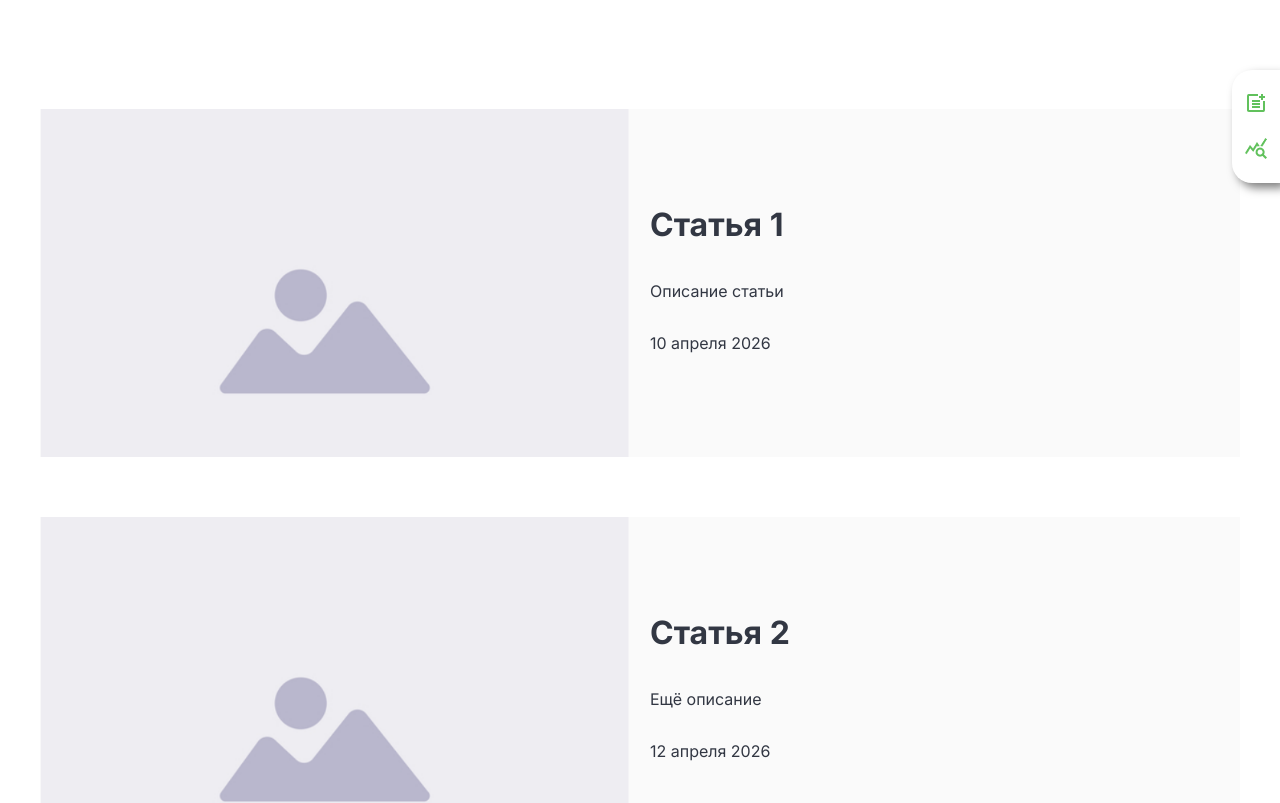
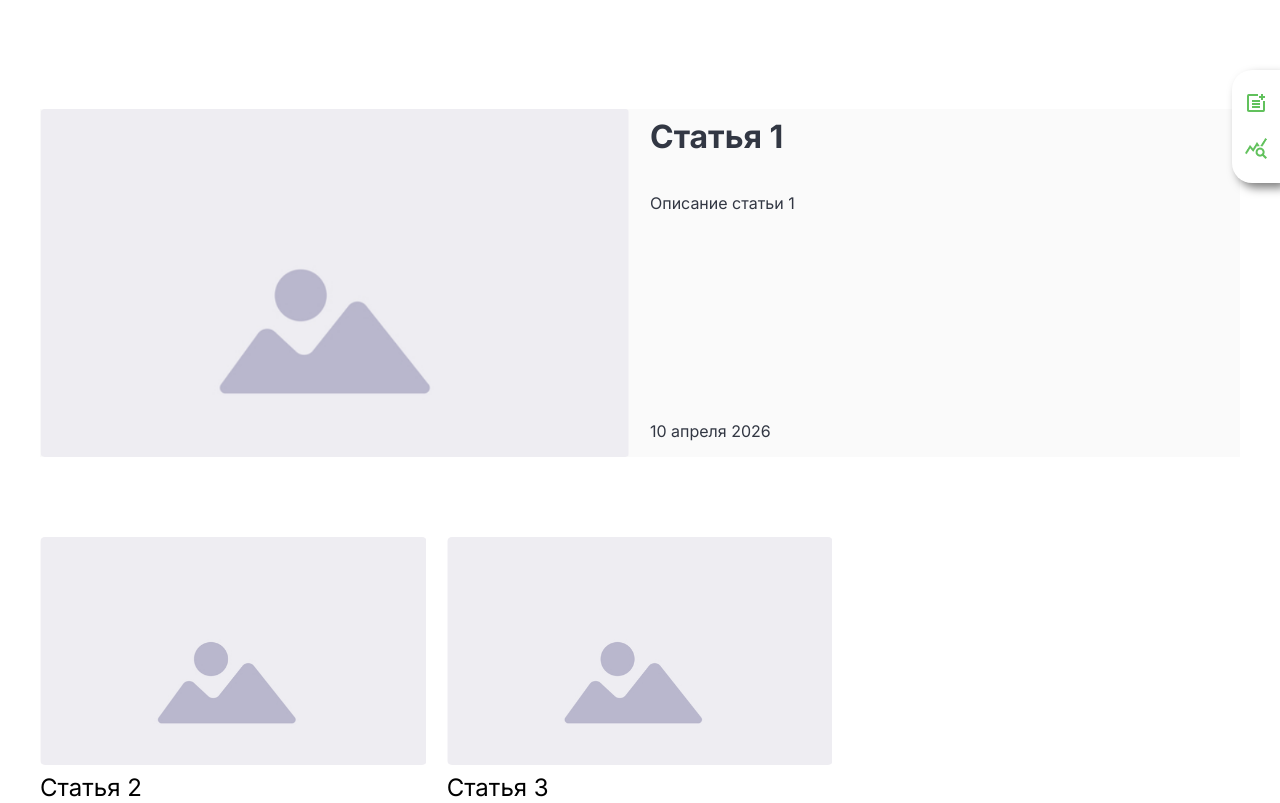
Before and after one commit to iiuwang/eltex_course, an Angular app in the folder blog-app/: page /blog-page in a window 1280 px wide. Shown: the part 317-1120 px from the top of the page. Built offline with nearby package versions, Linux system fonts and the light colour scheme.

Commit message:
lesson-11-angular2

```diff
--- a/blog-app/src/app/ui/components/blog-post/blog-post.html
+++ b/blog-app/src/app/ui/components/blog-post/blog-post.html
@@ -1,4 +1,4 @@
-    <article class="card_item">
+    <article class="card_item" [class.first]="index === 0">
         <img [src]="image" alt="Обложка" />
         <button class="hover_delete">
             <img src="delete.png" alt="Иконка удаления" />
--- a/blog-app/src/app/ui/components/blog-post/blog-post.scss
+++ b/blog-app/src/app/ui/components/blog-post/blog-post.scss
@@ -1,8 +1,8 @@
-.posts_card {
-  display: grid;
-  grid-template-columns: repeat(3, 1fr);
-  grid-gap: 20px;
-}
+// .posts_card {
+//   display: grid;
+//   grid-template-columns: repeat(3, 1fr);
+//   grid-gap: 20px;
+// }
 
 .card_item{
   position: relative;
@@ -29,13 +29,13 @@
   opacity: 1;
 }
 
-.posts_card .card_item{
+.card_item{
   display: flex;
   flex-direction: column;
   margin-bottom: 60px;
 
 }
-.card_item:first-child{
+.card_item.first{
   grid-column: 1 / -1;
   display: grid;
   grid-template-columns: 1fr 1fr;
@@ -44,10 +44,10 @@
   background-color: var(--post_card);
   margin-bottom: 60px;
 }
-.card_item:first-child {
+.card_item.first {
     position: relative;
 }
-.posts_card .card_item  img{
+.card_item  img{
   width: 100%;
   height: 100%;
   object-fit: cover;
@@ -55,28 +55,28 @@
   display: flex;
   flex-direction: column;
 }
-.posts_card .card_item .card_text {
+.card_item .card_text {
   display: flex;
   flex-direction: column;
   height: 100%;
 }
-.posts_card .card_item .card_text p:last-child {
+.card_item .card_text p:last-child {
   margin-top: auto;
 }
 
-.card_item:first-child img{
+.card_item.first img{
   width: 100%;
   height: auto;
   object-fit: cover;
 }
 
-.card_item:first-child .card_text{
+.card_item.first .card_text{
   display: flex;
   flex-direction: column;
   justify-content: center;
 }
 
-.card_item:not(:first-child) .blog-article-description {
+.card_item:not(.first) .blog-article-description {
   display: none;
 }
 
@@ -84,7 +84,7 @@
   margin-top: 8px;
   margin-bottom: 21px;
 }
-.card_item:first-child .blog-article-title {
+.card_item.first .blog-article-title {
   font-size: 32px;
   margin-top: 8px;
   margin-bottom: 21px;
@@ -94,11 +94,11 @@
 }
 
 @media (max-width: 800px) {
-  .posts_card {
-    grid-template-columns: 1fr;
-  }
+  // .posts_card {
+  //   grid-template-columns: 1fr;
+  // }
 
-  .card_item:first-child {
+  .card_item.first {
     grid-template-columns: 1fr;
   }
 }
--- /dev/null
+++ b/blog-app/src/app/ui/components/form-add-post/form-add-post.html
@@ -0,0 +1,20 @@
+<section class=add_post id="add_post">
+        <!-- блок создать статью -->
+            <h3>Добавить статью</h3>
+            <form class="create_post">
+                <div>
+                    <label for="name_post">Заголовок</label>
+                    <input id="name_post" class="name_post" name="name_post" type="text" placeholder="Заголовок статьи" required>
+                </div>
+                <div>
+                    <label for="text_post">Текст статьи</label>
+                    <textarea id="text_post" name="text_post" class=text_post placeholder="Текст статьи" required></textarea>
+
+                </div>
+                <div>
+                    <button id="add_button" class="add_button" type="submit">Добавить</button>
+                    <button id="del_button" class="del_button" type="button">Отменить</button>
+                </div>
+            </form>
+
+        </section>
--- /dev/null
+++ b/blog-app/src/app/ui/components/form-add-post/form-add-post.scss
@@ -0,0 +1,47 @@
+.create_post{
+  display: flex;
+  flex-direction: column;
+}
+.name_post,.text_post{
+  width: 100%;
+  color: #A3A6AD;
+  border-radius: 5px;
+  resize: none;
+  font-size: 18px;
+  font-weight: 200;
+  padding-left: 20px;
+  padding-top: 20px;
+}
+
+.name_post{
+  height: 60px;
+  margin-bottom: 20px;
+  padding-bottom: 20px;
+  border-width:1px;
+}
+.text_post{
+  height: 123px;
+}
+
+.add_button{
+  background-color: var(--green);
+  color: var(--light_text);
+  border: none;
+  border-radius: 5px;
+  width: 276px;
+  height: 51px;
+  font-size: 18px;
+  cursor: pointer;
+}
+.del_button{
+  background-color: transparent;
+  color: var(--green);
+  border: 1px solid var(--green);
+  border-radius: 5px;
+  width: 276px;
+  height: 51px;
+  font-size: 18px;
+  margin-bottom: 56px;
+  margin-top: 20px;
+  cursor: pointer;
+}
--- /dev/null
+++ b/blog-app/src/app/ui/components/form-add-post/form-add-post.ts
@@ -0,0 +1,10 @@
+import { ChangeDetectionStrategy, Component } from '@angular/core';
+
+@Component({
+  selector: 'app-form-add-post',
+  imports: [],
+  templateUrl: './form-add-post.html',
+  styleUrl: './form-add-post.scss',
+  changeDetection: ChangeDetectionStrategy.OnPush,
+})
+export class FormAddPost { }
--- a/blog-app/src/app/ui/pages/blog-page/blog-page.html
+++ b/blog-app/src/app/ui/pages/blog-page/blog-page.html
@@ -15,7 +15,7 @@
                 <p>Нет статей</p>
             </div>
             <section class="posts_card">
-                @for (post of posts; track post.title){
+                @for (post of posts; track post.title;let i = $index){
                     <app-blog-post
                       [title]="post.title"
                       [description]="post.description"
@@ -23,20 +23,7 @@
                       [image]="post.image"
                       [index]="i"></app-blog-post>
                 }
-                <!-- Шаблон для постов
-                <template id="post_template">
-                    <article class="card_item">
-                        <img src="selection.png" alt="Обложка" />
-                        <button class="hover_delete">
-                            <img src="delete.png" alt="Иконка удаления" />
-                        </button>
-                        <div class="card_text">
-                            <h4 class="blog-article-title"></h4>
-                            <p class="blog-article-description"></p>
-                            <p class="date_post"></p>
-                        </div>
-                    </article>
-                </template> -->
+
 
             </section>
         </div>
@@ -44,30 +31,15 @@
             <button type="button">Далее</button>
         </div>
 
-        <section class=add_post id="add_post">
-        <!-- блок создать статью -->
-            <h3>Добавить статью</h3>
-            <form class="create_post">
-                <div>
-                    <label for="name_post">Заголовок</label>
-                    <input id="name_post" class="name_post" name="name_post" type="text" placeholder="Заголовок статьи" required>
-                </div>
-                <div>
-                    <label for="text_post">Текст статьи</label>
-                    <textarea id="text_post" name="text_post" class=text_post placeholder="Текст статьи" required></textarea>
+       <!-- блок создать статью -->
+        @if(addFormVisible){
+            <app-form-add-post></app-form-add-post>
+        }
 
-                </div>
-                <div>
-                    <button id="add_button" class="add_button" type="submit">Добавить</button>
-                    <button id="del_button" class="del_button" type="button">Отменить</button>
-                </div>
-            </form>
-
-        </section>
     </div>
 
     <div class="admin_tools">
-        <button id="showAddButton" class="icon_button">
+        <button (click)="switchForm()" id="showAddButton" class="icon_button">
             <img title="Добавить статью" src="post_add.png" alt="Добавить" />
         </button>
         <button id="openModalButton" class="icon_button">
--- a/blog-app/src/app/ui/pages/blog-page/blog-page.scss
+++ b/blog-app/src/app/ui/pages/blog-page/blog-page.scss
@@ -3,6 +3,11 @@
   margin-bottom: 107px;
   justify-content: space-between;
 
+}
+.posts_card {
+  display: grid;
+  grid-template-columns: repeat(3, 1fr);
+  grid-gap: 20px;
 }
 
 .about_blog p{
@@ -13,111 +18,14 @@
 .about_blog img{
   margin-left: 164px;
 }
-// .posts_card {
-//   display: grid;
-//   grid-template-columns: repeat(3, 1fr);
-//   grid-gap: 20px;
-// }
-
-// .card_item{
-//   position: relative;
-// }
-
-// .hover_delete {
-//   position: absolute;
-//   top: 10px;
-//   right: 10px;
-//   border: none;
-//   padding: 0;
-//   cursor: pointer;
-//   opacity: 0;
-//   transition: opacity 0.3s ease;
-//   z-index: 5;
-// }
-
-// .hover_delete img {
-//   width: 24px;
-//   height: 24px;
-// }
-
-// .card_item:hover .hover_delete {
-//   opacity: 1;
-// }
-
-// .posts_card .card_item{
-//   display: flex;
-//   flex-direction: column;
-//   margin-bottom: 60px;
-
-// }
-// .card_item:first-child{
-//   grid-column: 1 / -1;
-//   display: grid;
-//   grid-template-columns: 1fr 1fr;
-//   gap: 20px;
-//   align-items: center;
-//   background-color: var(--post_card);
-//   margin-bottom: 60px;
-// }
-// .card_item:first-child {
-//     position: relative;
-// }
-// .posts_card .card_item  img{
-//   width: 100%;
-//   height: 100%;
-//   object-fit: cover;
-//   border-radius: 5px;
-//   display: flex;
-//   flex-direction: column;
-// }
-// .posts_card .card_item .card_text {
-//   display: flex;
-//   flex-direction: column;
-//   height: 100%;
-// }
-// .posts_card .card_item .card_text p:last-child {
-//   margin-top: auto;
-// }
-
-// .card_item:first-child img{
-//   width: 100%;
-//   height: auto;
-//   object-fit: cover;
-// }
-
-// .card_item:first-child .card_text{
-//   display: flex;
-//   flex-direction: column;
-//   justify-content: center;
-// }
-
-// .card_item:not(:first-child) .blog-article-description {
-//   display: none;
-// }
-
-// .card_text h4{
-//   margin-top: 8px;
-//   margin-bottom: 21px;
-// }
-// .card_item:first-child .blog-article-title {
-//   font-size: 32px;
-//   margin-top: 8px;
-//   margin-bottom: 21px;
-//   font-weight: bold;
-//   color: var(--text);
-
-// }
-
-// @media (max-width: 800px) {
-//   .posts_card {
-//     grid-template-columns: 1fr;
-//   }
-
-//   .card_item:first-child {
-//     grid-template-columns: 1fr;
-//   }
-// }
-
+app-blog-post:first-child {
+  grid-column: 1 / -1;
+}
+@media (max-width: 800px) {
+  .posts_card {
+    grid-template-columns: 1fr;
+  }
+}
 .button_next {
   display: flex;
   justify-content: center;
@@ -148,30 +56,30 @@
   max-height: 500px;
 }
 
-.create_post{
-  display: flex;
-  flex-direction: column;
-}
-.name_post,.text_post{
-  width: 100%;
-  color: #A3A6AD;
-  border-radius: 5px;
-  resize: none;
-  font-size: 18px;
-  font-weight: 200;
-  padding-left: 20px;
-  padding-top: 20px;
-}
+// .create_post{
+//   display: flex;
+//   flex-direction: column;
+// }
+// .name_post,.text_post{
+//   width: 100%;
+//   color: #A3A6AD;
+//   border-radius: 5px;
+//   resize: none;
+//   font-size: 18px;
+//   font-weight: 200;
+//   padding-left: 20px;
+//   padding-top: 20px;
+// }
 
-.name_post{
-  height: 60px;
-  margin-bottom: 20px;
-  padding-bottom: 20px;
-  border-width:1px;
-}
-.text_post{
-  height: 123px;
-}
+// .name_post{
+//   height: 60px;
+//   margin-bottom: 20px;
+//   padding-bottom: 20px;
+//   border-width:1px;
+// }
+// .text_post{
+//   height: 123px;
+// }
 /* лоадер */
 .posts_container {
   position: relative;
@@ -221,28 +129,28 @@
 .create_post label{
   color: var(--text);
 }
-.add_button{
-  background-color: var(--green);
-  color: var(--light_text);
-  border: none;
-  border-radius: 5px;
-  width: 276px;
-  height: 51px;
-  font-size: 18px;
-  cursor: pointer;
-}
-.del_button{
-  background-color: transparent;
-  color: var(--green);
-  border: 1px solid var(--green);
-  border-radius: 5px;
-  width: 276px;
-  height: 51px;
-  font-size: 18px;
-  margin-bottom: 56px;
-  margin-top: 20px;
-  cursor: pointer;
-}
+// .add_button{
+//   background-color: var(--green);
+//   color: var(--light_text);
+//   border: none;
+//   border-radius: 5px;
+//   width: 276px;
+//   height: 51px;
+//   font-size: 18px;
+//   cursor: pointer;
+// }
+// .del_button{
+//   background-color: transparent;
+//   color: var(--green);
+//   border: 1px solid var(--green);
+//   border-radius: 5px;
+//   width: 276px;
+//   height: 51px;
+//   font-size: 18px;
+//   margin-bottom: 56px;
+//   margin-top: 20px;
+//   cursor: pointer;
+// }
 
 .admin_tools{
   background-color: rgb(255, 255, 255);
--- a/blog-app/src/app/ui/pages/blog-page/blog-page.ts
+++ b/blog-app/src/app/ui/pages/blog-page/blog-page.ts
@@ -1,31 +1,38 @@
 import { ChangeDetectionStrategy, Component } from '@angular/core';
 import { BlogPost } from '../../components/blog-post/blog-post';
+import { FormAddPost } from "../../components/form-add-post/form-add-post";
 
 @Component({
   selector: 'app-blog-page',
-  imports: [BlogPost],
+  imports: [BlogPost, FormAddPost],
   templateUrl: './blog-page.html',
   styleUrl: './blog-page.scss',
   changeDetection: ChangeDetectionStrategy.OnPush,
   standalone: true,
 })
 export class BlogPage {
+  // попытка сделать условное отображенние формы
+  addFormVisible = false;
+  switchForm() {
+    this.addFormVisible = !this.addFormVisible;
+  }
+
   posts = [
   {
     title: 'Статья 1',
-      description: 'Описание статьи',
+    description: 'Описание статьи 1',
     date: '10 апреля 2026',
     image: 'selection.png'
   },
   {
     title: 'Статья 2',
-      description: 'Ещё описание',
+    description: 'Описание статьи 2',
     date: '12 апреля 2026',
     image: 'selection.png'
   },
   {
     title: 'Статья 3',
-      description: 'Ещё описание',
+    description: 'Описание статьи 3',
     date: '12 апреля 2026',
     image: 'selection.png'
   }
```
Lines whose indentation alone changed are shown as unchanged.
